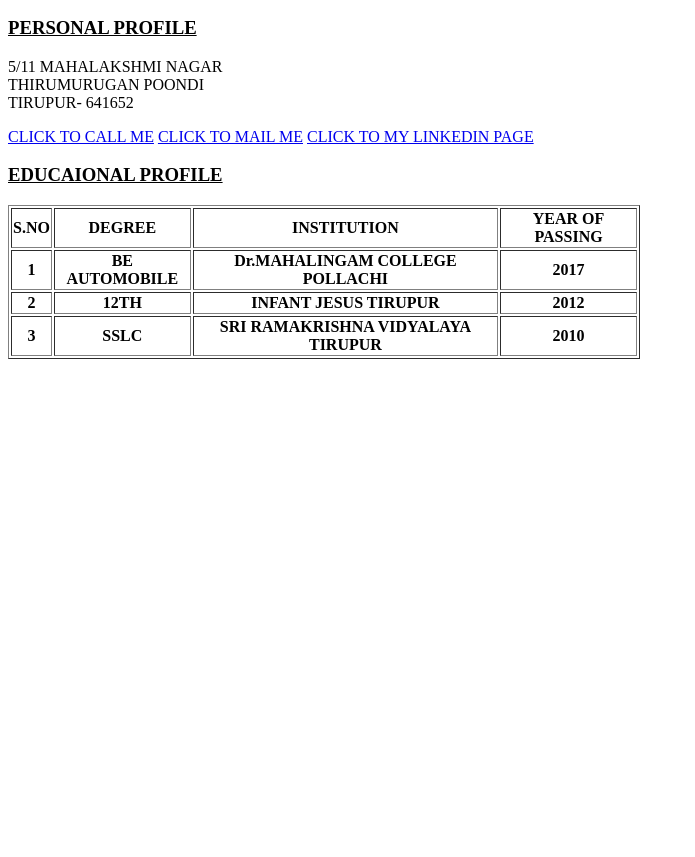
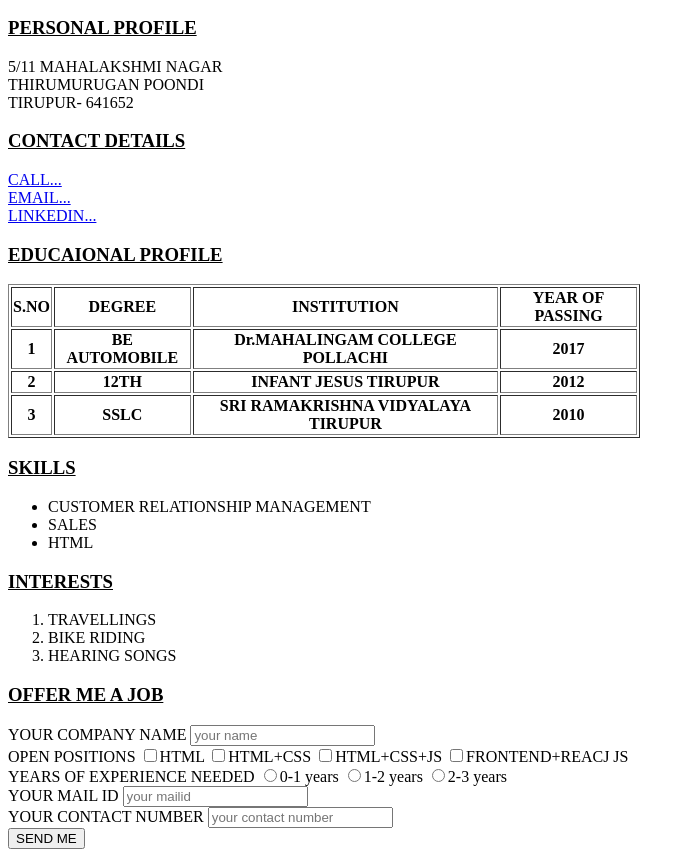
Before and after one commit to SudarsanRajendran95/fcs01-01, a plain HTML site: page index.html in a window 1280 px wide. Shown: the part 110-967 px from the top of the page, without its empty margins (0-695 px from the left). Before the commit the page ends 800 px from the top, so only its background shows below. Drawn offline with Linux system fonts and the light colour scheme.

Commit message:
update work

```diff
--- a/index.html
+++ b/index.html
@@ -4,15 +4,19 @@
 		<title>Sudarsan's first page</title>
 	</head>
 	<body>
+		<header>
 			<h1>RESUME</h1>
 			<h2>SUDARSAN RAJENDRAN</h2>
 			<h3><u>PERSONAL PROFILE</u></h3>
 					<p>5/11 MAHALAKSHMI NAGAR<br>
 					THIRUMURUGAN POONDI<br>
 					TIRUPUR- 641652</p>
-		<a href="tel:+91-8508418501">CLICK TO CALL ME</a>
-		<a href="mailto:sudarsanrajendran.s@gmail.com">CLICK TO MAIL ME</a>
-		<a href="https://www.linkedin.com/in/sudarsan-rajendran-117002a4/" target="_new">CLICK TO MY LINKEDIN PAGE</a>
+			<h3><u>CONTACT DETAILS</u></h3>
+					<a href="tel:+91-8508418501">CALL...</a><br>
+					<a href="mailto:sudarsanrajendran.s@gmail.com">EMAIL...</a><br>
+					<a href="https://www.linkedin.com/in/sudarsan-rajendran-117002a4/" target="_new">LINKEDIN...</a>
+		</header>
+		<section>
 			<h3><u>EDUCAIONAL PROFILE</u></h3>
 			<table border="1" width="50%">
 				<tr>
@@ -39,6 +43,57 @@
 					<th>SRI RAMAKRISHNA VIDYALAYA TIRUPUR</th>
 					<th>2010</th>
 				</tr>
+		</section>
 			</table>
+
+		<section>
+			<h3><u>SKILLS</u></h3>
+				<ul>
+					<li>CUSTOMER RELATIONSHIP MANAGEMENT</li>
+					<li>SALES</li>
+					<li>HTML</li>
+				</ul>
+		</section>
+		<section>
+			<h3><u>INTERESTS</u></h3>
+				<ol>
+					<li>TRAVELLINGS</li>
+					<li>BIKE RIDING</li>
+					<li>HEARING SONGS</li>
+				</ol>
+		</section>
+		<form>
+			<h3><u>OFFER ME A JOB</u></h3>
+				<section>
+					<label>YOUR COMPANY NAME</label>
+					<input type="text" name="companyname" placeholder="your name">
+				</section>
+				<section>
+					<label>OPEN POSITIONS</label>
+					<input type="checkbox" name="H">HTML
+					<input type="checkbox" name="H+C">HTML+CSS
+					<input type="checkbox" name="H+C+J">HTML+CSS+JS
+					<input type="checkbox" name="F+REACTJS">FRONTEND+REACJ JS
+				</section>
+				<section>
+					<label>YEARS OF EXPERIENCE NEEDED</label>
+					<input type="radio" name="year_of_exp1">0-1 years
+					<input type="radio" name="year_of_exp2">1-2 years
+					<input type="radio" name="year_of_exp3">2-3 years
+				</section>
+				<section>
+					<label>YOUR MAIL ID</label>
+					<input type="email" name="mailid"placeholder="your mailid">
+				</section>
+				<section>
+					<label>YOUR CONTACT NUMBER</label>
+					<input type="number" name="pnumber" placeholder="your contact number">
+				</section>
+				<section>
+					<button>SEND ME</button>
+				</section>
+		</form>
+
+
 	</body>
 </html>
```
Also changed, not shown: doubts to be asked.txt. Lines whose indentation alone changed are shown as unchanged.
